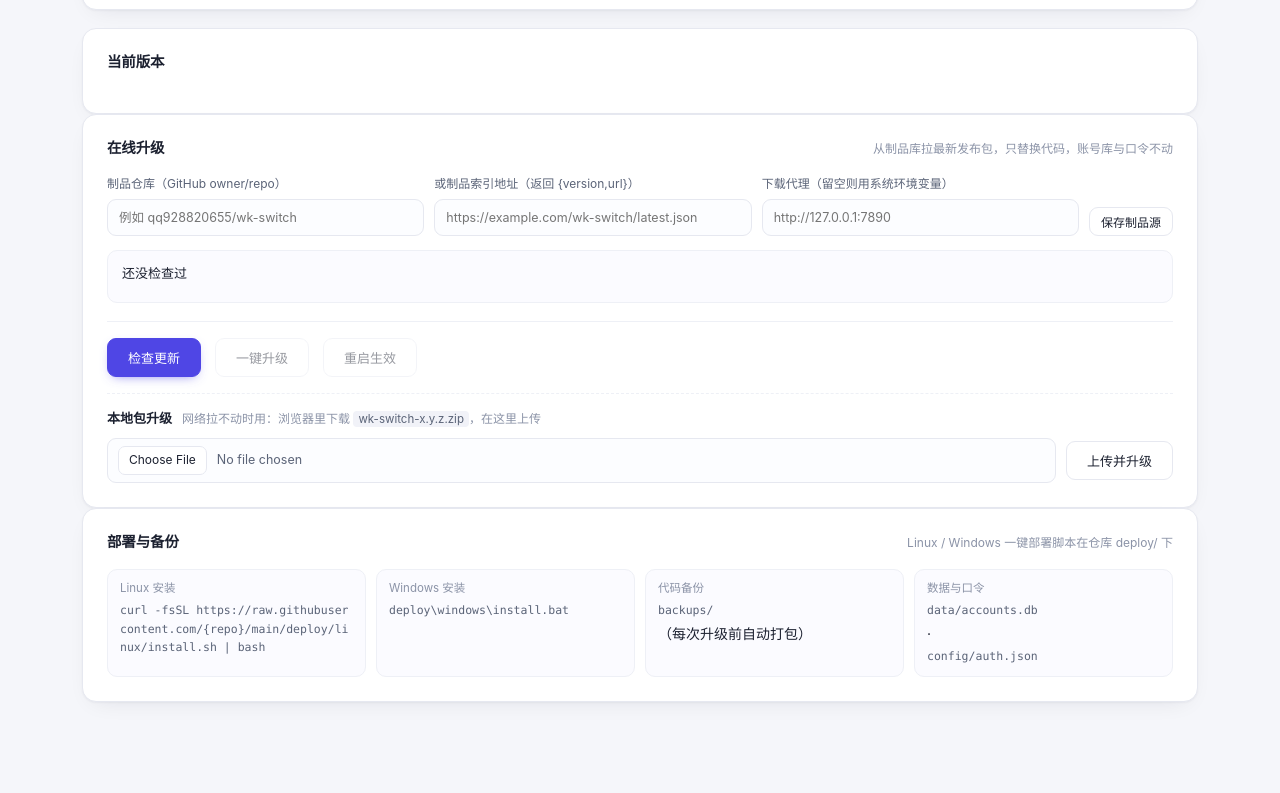
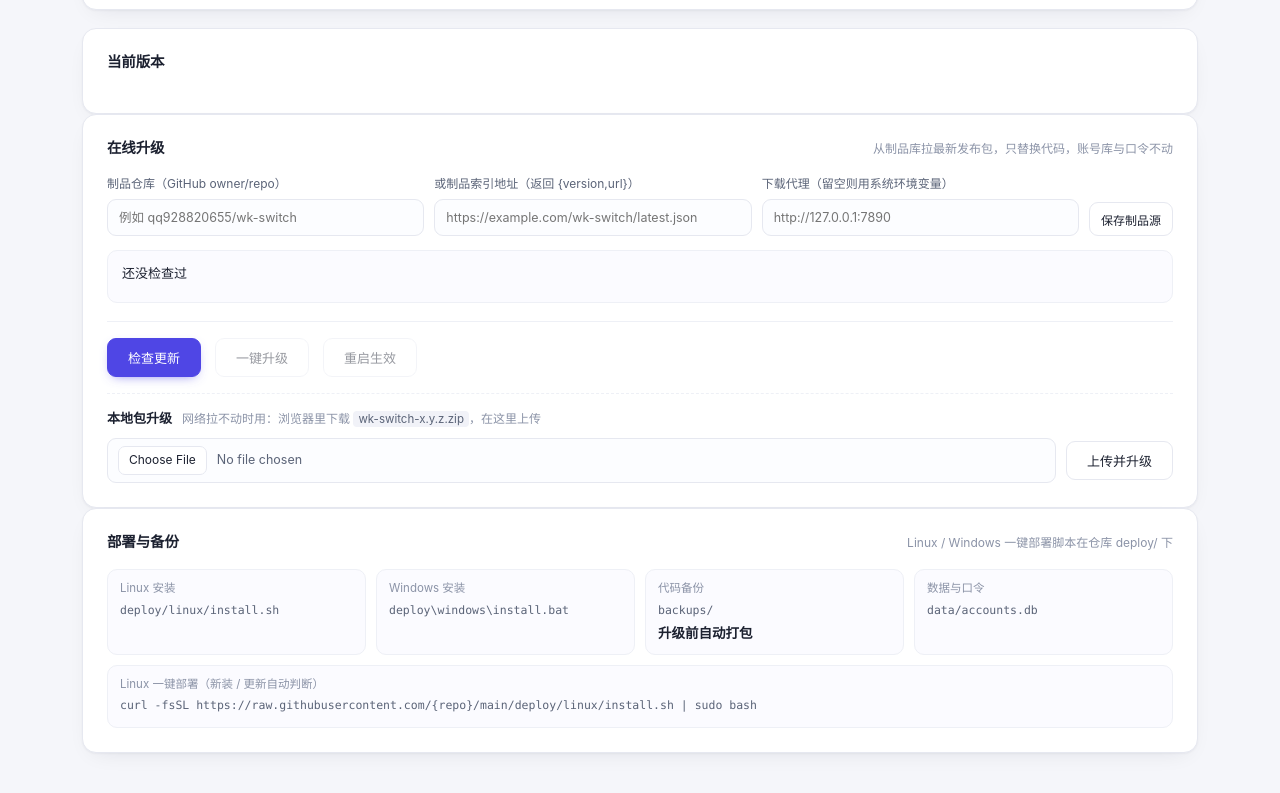
Before and after one commit to qq928820655/wk-switch, a plain HTML site: page web/index.html in a window 1280 px wide. Shown: the part 457-1250 px from the top of the page. Drawn offline with Linux system fonts and the light colour scheme; files that its build step writes are made by us from their sources; no server answers; files whose address does not match are found by name.

Commit message:
升级页排版：完整部署命令单行展示，窄屏文件选择框不再撑高

```diff
--- a/web/index.html
+++ b/web/index.html
@@ -321,10 +321,14 @@
       <span class="hint">Linux / Windows 一键部署脚本在仓库 deploy/ 下</span>
     </div>
     <div class="ver-grid">
-      <div class="kv"><span>Linux 安装</span><code>curl -fsSL https://raw.githubusercontent.com/{repo}/main/deploy/linux/install.sh | bash</code></div>
+      <div class="kv"><span>Linux 安装</span><code>deploy/linux/install.sh</code></div>
       <div class="kv"><span>Windows 安装</span><code>deploy\windows\install.bat</code></div>
-      <div class="kv"><span>代码备份</span><code>backups/</code>（每次升级前自动打包）</div>
-      <div class="kv"><span>数据与口令</span><code>data/accounts.db</code> · <code>config/auth.json</code></div>
+      <div class="kv"><span>代码备份</span><code>backups/</code><b class="kv-note">升级前自动打包</b></div>
+      <div class="kv"><span>数据与口令</span><code>data/accounts.db</code></div>
+    </div>
+    <div class="kv kv-wide">
+      <span>Linux 一键部署（新装 / 更新自动判断）</span>
+      <code id="linux-cmd">curl -fsSL https://raw.githubusercontent.com/{repo}/main/deploy/linux/install.sh | sudo bash</code>
     </div>
   </section>
 
--- a/web/style.css
+++ b/web/style.css
@@ -900,6 +900,15 @@ table.grid tbody tr:last-child td { border-bottom: 0; }
   word-break: break-all;
   line-height: 1.6;
 }
+/* 完整部署命令太长，单独占一整行；格子不够宽时横向滚动而不是断成四行 */
+.kv-wide { margin-top: 10px; }
+.kv-wide code {
+  word-break: normal;
+  white-space: pre;
+  overflow-x: auto;
+  padding-bottom: 2px;
+}
+.kv-note { font-size: 11px; font-weight: 400; color: var(--ink-3); }
 
 .upd-source {
   display: grid;
@@ -920,6 +929,8 @@ table.grid tbody tr:last-child td { border-bottom: 0; }
   outline: none;
 }
 .upd-source input:focus { border-color: var(--brand); background: #fff; box-shadow: 0 0 0 3px rgba(79,70,229,.1); }
+/* 按钮文字不能被网格的 auto 列压成两行 */
+.upd-source .btn { white-space: nowrap; height: 34px; }
 
 .upd-status {
   padding: 12px 14px;
@@ -992,5 +1003,7 @@ table.grid tbody tr:last-child td { border-bottom: 0; }
   .upd-source .btn { width: 100%; }
   .ver-grid { grid-template-columns: 1fr; }
   .lu-row { flex-direction: column; align-items: stretch; }
+  /* column 方向下 flex-basis 会变成高度，260px 的 basis 直接撑出一大块空白 */
+  .lu-row input[type="file"] { flex: none; width: 100%; }
   .lu-row .btn { width: 100%; }
 }
```
